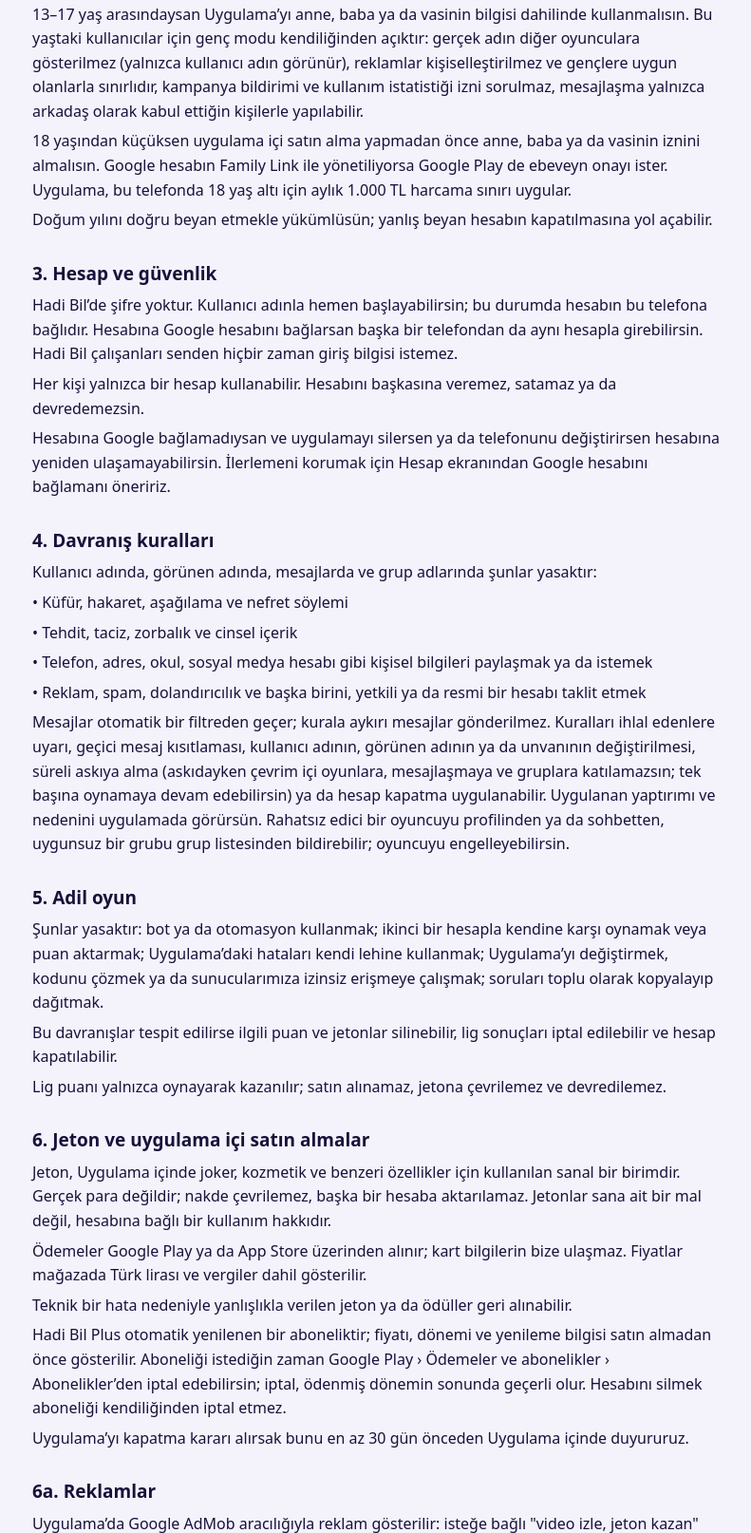
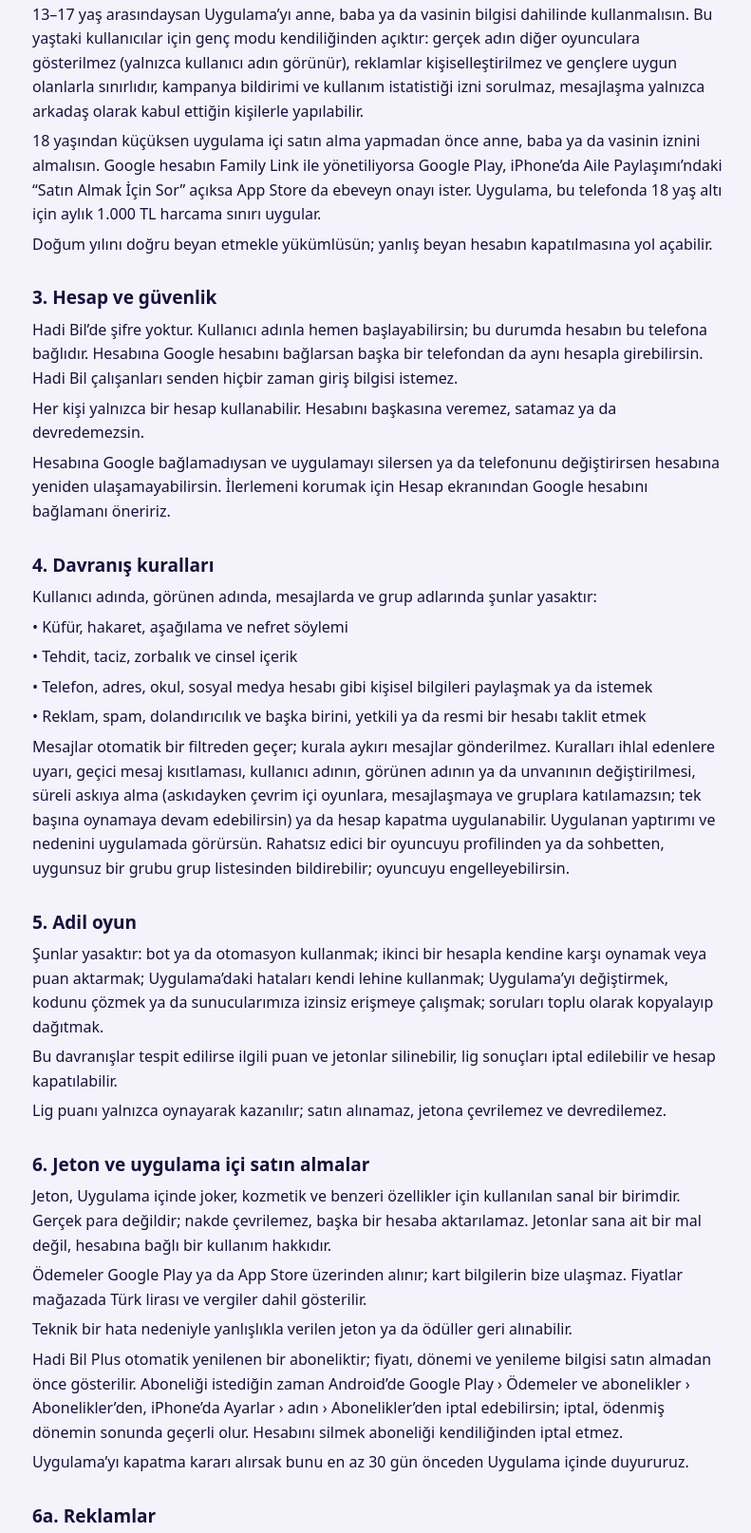
Before and after one commit to yunuskucuk09/hadibil-yasal, a plain HTML site: page kosullar.html in a window 1280 px wide. Shown: the part 505-2119 px from the top of the page at 95% size, without its empty margins (242-1033 px from the left). Drawn offline with Linux system fonts and the light colour scheme.

Commit message:
Yasal metinler 1.8: iPhone abonelik iptal yolu (Ayarlar › adın › Abonelikler) ve App Store ebeveyn onayı (Satın Almak İçin Sor)
Co-Authored-By: Claude Opus 5.5 <noreply@anthropic.com>
Claude-Session: https://claude.ai/code/session_01WVAw2Arknw6vfxWU5gcGAG

```diff
--- a/kosullar.html
+++ b/kosullar.html
@@ -15,11 +15,11 @@ ol li{margin:6px 0}.kart h2{margin-top:2px}
 <header><div class="logo">?</div><strong>Hadi Bil</strong></header>
 <nav><a href="./">Ana sayfa</a><a href="gizlilik.html">Gizlilik</a><a href="kosullar.html">Kullanım Koşulları</a><a href="acik-riza.html">Açık Rıza</a><a href="hesap-silme.html">Hesap silme</a></nav>
 <h1>Kullanım Koşulları</h1><h2>1. Taraflar ve kapsam</h2><p>Bu Kullanım Koşulları, Ayşegül Küçük (Ata Mahallesi, Doğu Çevre Bulvarı, 702. Sokak, Atrium Bulvar Rezidans, Efeler/Aydın) tarafından sunulan Hadi Bil mobil uygulamasının ("Uygulama") kullanımına ilişkin kuralları düzenler. Metinde "Hadi Bil" ya da "biz" Uygulama’yı sunan tarafı, "sen" ise Uygulama’yı kullanan kişiyi ifade eder.</p><p>Hesap oluşturarak ya da Uygulama’yı kullanarak bu koşulları kabul etmiş olursun. Kabul etmiyorsan Uygulama’yı kullanmamalısın.</p>
-<h2>2. Yaş sınırı</h2><p>Hadi Bil 13 yaş ve üzeri kullanıcılar içindir. 13 yaşından küçükler hesap açamaz; böyle bir hesap tespit edilirse kapatılır ve verileri silinir.</p><p>13–17 yaş arasındaysan Uygulama’yı anne, baba ya da vasinin bilgisi dahilinde kullanmalısın. Bu yaştaki kullanıcılar için genç modu kendiliğinden açıktır: gerçek adın diğer oyunculara gösterilmez (yalnızca kullanıcı adın görünür), reklamlar kişiselleştirilmez ve gençlere uygun olanlarla sınırlıdır, kampanya bildirimi ve kullanım istatistiği izni sorulmaz, mesajlaşma yalnızca arkadaş olarak kabul ettiğin kişilerle yapılabilir.</p><p>18 yaşından küçüksen uygulama içi satın alma yapmadan önce anne, baba ya da vasinin iznini almalısın. Google hesabın Family Link ile yönetiliyorsa Google Play de ebeveyn onayı ister. Uygulama, bu telefonda 18 yaş altı için aylık 1.000 TL harcama sınırı uygular.</p><p>Doğum yılını doğru beyan etmekle yükümlüsün; yanlış beyan hesabın kapatılmasına yol açabilir.</p>
+<h2>2. Yaş sınırı</h2><p>Hadi Bil 13 yaş ve üzeri kullanıcılar içindir. 13 yaşından küçükler hesap açamaz; böyle bir hesap tespit edilirse kapatılır ve verileri silinir.</p><p>13–17 yaş arasındaysan Uygulama’yı anne, baba ya da vasinin bilgisi dahilinde kullanmalısın. Bu yaştaki kullanıcılar için genç modu kendiliğinden açıktır: gerçek adın diğer oyunculara gösterilmez (yalnızca kullanıcı adın görünür), reklamlar kişiselleştirilmez ve gençlere uygun olanlarla sınırlıdır, kampanya bildirimi ve kullanım istatistiği izni sorulmaz, mesajlaşma yalnızca arkadaş olarak kabul ettiğin kişilerle yapılabilir.</p><p>18 yaşından küçüksen uygulama içi satın alma yapmadan önce anne, baba ya da vasinin iznini almalısın. Google hesabın Family Link ile yönetiliyorsa Google Play, iPhone’da Aile Paylaşımı’ndaki “Satın Almak İçin Sor” açıksa App Store da ebeveyn onayı ister. Uygulama, bu telefonda 18 yaş altı için aylık 1.000 TL harcama sınırı uygular.</p><p>Doğum yılını doğru beyan etmekle yükümlüsün; yanlış beyan hesabın kapatılmasına yol açabilir.</p>
 <h2>3. Hesap ve güvenlik</h2><p>Hadi Bil’de şifre yoktur. Kullanıcı adınla hemen başlayabilirsin; bu durumda hesabın bu telefona bağlıdır. Hesabına Google hesabını bağlarsan başka bir telefondan da aynı hesapla girebilirsin. Hadi Bil çalışanları senden hiçbir zaman giriş bilgisi istemez.</p><p>Her kişi yalnızca bir hesap kullanabilir. Hesabını başkasına veremez, satamaz ya da devredemezsin.</p><p>Hesabına Google bağlamadıysan ve uygulamayı silersen ya da telefonunu değiştirirsen hesabına yeniden ulaşamayabilirsin. İlerlemeni korumak için Hesap ekranından Google hesabını bağlamanı öneririz.</p>
 <h2>4. Davranış kuralları</h2><p>Kullanıcı adında, görünen adında, mesajlarda ve grup adlarında şunlar yasaktır:</p><p>• Küfür, hakaret, aşağılama ve nefret söylemi</p><p>• Tehdit, taciz, zorbalık ve cinsel içerik</p><p>• Telefon, adres, okul, sosyal medya hesabı gibi kişisel bilgileri paylaşmak ya da istemek</p><p>• Reklam, spam, dolandırıcılık ve başka birini, yetkili ya da resmi bir hesabı taklit etmek</p><p>Mesajlar otomatik bir filtreden geçer; kurala aykırı mesajlar gönderilmez. Kuralları ihlal edenlere uyarı, geçici mesaj kısıtlaması, kullanıcı adının, görünen adının ya da unvanının değiştirilmesi, süreli askıya alma (askıdayken çevrim içi oyunlara, mesajlaşmaya ve gruplara katılamazsın; tek başına oynamaya devam edebilirsin) ya da hesap kapatma uygulanabilir. Uygulanan yaptırımı ve nedenini uygulamada görürsün. Rahatsız edici bir oyuncuyu profilinden ya da sohbetten, uygunsuz bir grubu grup listesinden bildirebilir; oyuncuyu engelleyebilirsin.</p>
 <h2>5. Adil oyun</h2><p>Şunlar yasaktır: bot ya da otomasyon kullanmak; ikinci bir hesapla kendine karşı oynamak veya puan aktarmak; Uygulama’daki hataları kendi lehine kullanmak; Uygulama’yı değiştirmek, kodunu çözmek ya da sunucularımıza izinsiz erişmeye çalışmak; soruları toplu olarak kopyalayıp dağıtmak.</p><p>Bu davranışlar tespit edilirse ilgili puan ve jetonlar silinebilir, lig sonuçları iptal edilebilir ve hesap kapatılabilir.</p><p>Lig puanı yalnızca oynayarak kazanılır; satın alınamaz, jetona çevrilemez ve devredilemez.</p>
-<h2>6. Jeton ve uygulama içi satın almalar</h2><p>Jeton, Uygulama içinde joker, kozmetik ve benzeri özellikler için kullanılan sanal bir birimdir. Gerçek para değildir; nakde çevrilemez, başka bir hesaba aktarılamaz. Jetonlar sana ait bir mal değil, hesabına bağlı bir kullanım hakkıdır.</p><p>Ödemeler Google Play ya da App Store üzerinden alınır; kart bilgilerin bize ulaşmaz. Fiyatlar mağazada Türk lirası ve vergiler dahil gösterilir.</p><p>Teknik bir hata nedeniyle yanlışlıkla verilen jeton ya da ödüller geri alınabilir.</p><p>Hadi Bil Plus otomatik yenilenen bir aboneliktir; fiyatı, dönemi ve yenileme bilgisi satın almadan önce gösterilir. Aboneliği istediğin zaman Google Play › Ödemeler ve abonelikler › Abonelikler’den iptal edebilirsin; iptal, ödenmiş dönemin sonunda geçerli olur. Hesabını silmek aboneliği kendiliğinden iptal etmez.</p><p>Uygulama’yı kapatma kararı alırsak bunu en az 30 gün önceden Uygulama içinde duyururuz.</p>
+<h2>6. Jeton ve uygulama içi satın almalar</h2><p>Jeton, Uygulama içinde joker, kozmetik ve benzeri özellikler için kullanılan sanal bir birimdir. Gerçek para değildir; nakde çevrilemez, başka bir hesaba aktarılamaz. Jetonlar sana ait bir mal değil, hesabına bağlı bir kullanım hakkıdır.</p><p>Ödemeler Google Play ya da App Store üzerinden alınır; kart bilgilerin bize ulaşmaz. Fiyatlar mağazada Türk lirası ve vergiler dahil gösterilir.</p><p>Teknik bir hata nedeniyle yanlışlıkla verilen jeton ya da ödüller geri alınabilir.</p><p>Hadi Bil Plus otomatik yenilenen bir aboneliktir; fiyatı, dönemi ve yenileme bilgisi satın almadan önce gösterilir. Aboneliği istediğin zaman Android’de Google Play › Ödemeler ve abonelikler › Abonelikler’den, iPhone’da Ayarlar › adın › Abonelikler’den iptal edebilirsin; iptal, ödenmiş dönemin sonunda geçerli olur. Hesabını silmek aboneliği kendiliğinden iptal etmez.</p><p>Uygulama’yı kapatma kararı alırsak bunu en az 30 gün önceden Uygulama içinde duyururuz.</p>
 <h2>6a. Reklamlar</h2><p>Uygulama’da Google AdMob aracılığıyla reklam gösterilir: isteğe bağlı "video izle, jeton kazan" reklamları ve birkaç maçta bir maç arası reklamı. Hadi Bil Plus üyelerine reklam gösterilmez.</p><p>Ödüllü videoyu sonuna kadar izlersen jeton kazanırsın; günlük hak sayısı Uygulama’da gösterilir. Reklam verenlerin içeriklerinden Hadi Bil sorumlu değildir.</p>
 <h2>7. Cayma hakkı ve iade</h2><p>Jeton paketleri ve Plus aboneliği, satın alma onayınla birlikte anında hesabına tanımlanan dijital içerik ve hizmetlerdir. Mesafeli Sözleşmeler Yönetmeliği’nin 15. maddesi uyarınca, ifaya onayınla hemen başlandığı için bu satın almalarda cayma hakkı kullanılamaz; satın alma ekranında satıcı bilgisini ve fiyatı (KDV dahil) görür, cayma hakkını kaybedeceğini her satın almada ayrıca onaylarsın.</p><p>İade taleplerini Google Play ya da App Store’a iletebilirsin; mağaza talebini kendi iade kurallarına göre değerlendirir. Kanundan doğan tüketici hakların saklıdır.</p>
 <h2>8. Fikri mülkiyet</h2><p>Uygulama’nın tasarımı, logosu, karakterleri, yazılımı ve soru havuzu Hadi Bil’e ya da lisans verenlerine aittir. İzin almadan kopyalanamaz, çoğaltılamaz ya da ticari amaçla kullanılamaz.</p>
@@ -28,5 +28,5 @@ ol li{margin:6px 0}.kart h2{margin-top:2px}
 <h2>11. Değişiklikler</h2><p>Bu koşulları güncelleyebiliriz. Önemli değişiklikleri yürürlüğe girmeden en az 15 gün önce Uygulama içinde bildiririz. Değişiklikten sonra Uygulama’yı kullanmaya devam etmen güncel koşulları kabul ettiğin anlamına gelir.</p>
 <h2>12. Uygulanacak hukuk ve uyuşmazlıklar</h2><p>Bu koşullara Türkiye Cumhuriyeti hukuku uygulanır. Tüketici sıfatıyla, her yıl belirlenen parasal sınırlar içinde Tüketici Hakem Heyetlerine, bu sınırları aşan uyuşmazlıklarda Tüketici Mahkemelerine başvurabilirsin.</p>
 <h2>13. İletişim</h2><p>Ayşegül Küçük · Ata Mahallesi, Doğu Çevre Bulvarı, 702. Sokak, Atrium Bulvar Rezidans, Efeler/Aydın</p><p>E-posta: hadibilapp@gmail.com</p>
-<p class="not">Sürüm 1.7 · Son güncelleme: 6 Kasım 2026</p>
+<p class="not">Sürüm 1.8 · Son güncelleme: 13 Kasım 2026</p>
 </main></body></html>
```
Also changed, not shown: acik-riza.html (+1 -1 lines), gizlilik.html (+1 -1 lines), hesap-silme.html (+1 -1 lines), index.html (+1 -1 lines), indir.html (+1 -1 lines).
